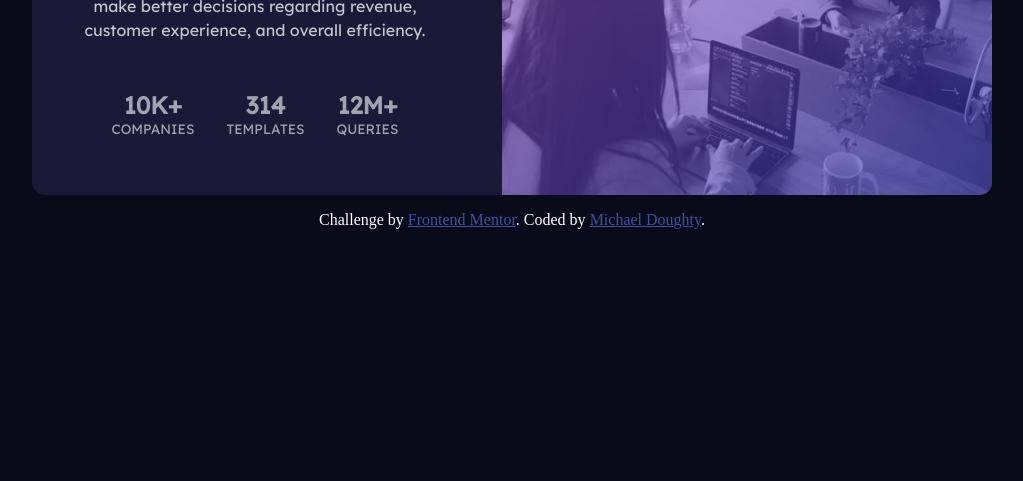
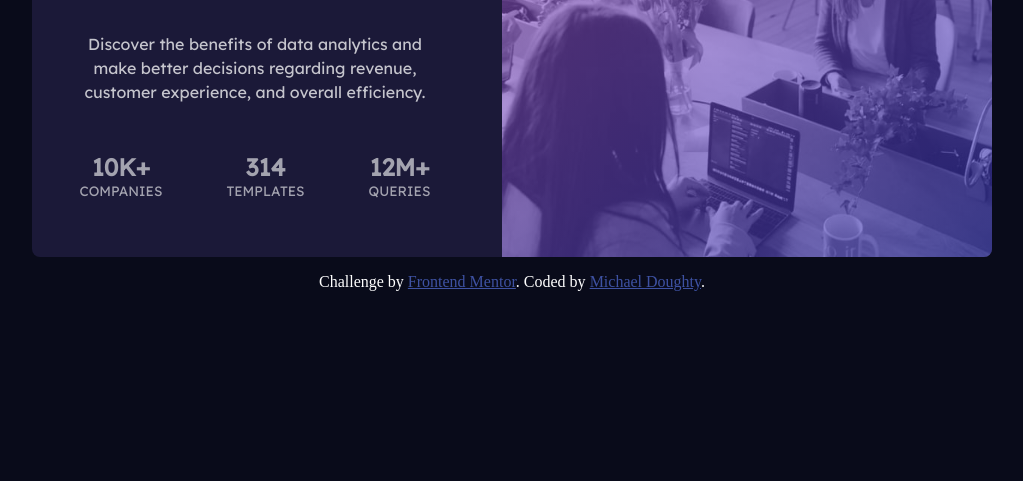
Before and after one commit to MikeDev-FrontEnd/stats-preview-card-component-main-, a plain HTML site: page index.html in a window 1280 px wide. Shown: the part 319-800 px from the top of the page, without its empty margins (128-1151 px from the left). Drawn offline with Linux system fonts and the light colour scheme.

Commit message:
minor adjustments made in the nedia query and comments added to the css

```diff
--- a/css/style.css
+++ b/css/style.css
@@ -9,6 +9,7 @@
     opacity: 0.8;
 }
 
+/* Adding color overlay to the image */
 .overlay {
     position: relative;
 }
@@ -24,23 +25,26 @@
     opacity: 0.5;
 }
 
+/* Slyling List Items */
 ul {
     margin: 0;
     list-style-type: none;
     line-height: 1.9;
 }
 
+/* Styling body */
 body {
     margin: 0;
     padding: 0;
     background: #090b1a;
 }
 
+/* Styling Container and content */
 .container {
     max-width: 375px;
     margin: 1em auto;
     background: #1b1938;
-    border-radius: .8em;
+    border-radius: .5em;
     overflow: hidden;
 }
 
@@ -96,7 +100,16 @@ body {
     color: #3e52a3;
 }
 
+/* Media query */
 @media screen and (min-width: 760px) {
+    /* Centering the container at desktop view */
+    body {
+        display: flex;
+        flex-direction: column;
+        align-content: center;
+        justify-content: center;
+        min-height: 100vh;
+    }
 
     .container {
         display: flex;
@@ -104,12 +117,12 @@ body {
         gap: 1.5rem;
         width: 80%;
         max-width: 960px;
-        margin: 7.5em auto 1em;
+        /* margin: 7.5em auto 1em;     Would also center container at desktop view */
     }
 
     .stats {
         display: flex;
-        gap: 2rem;
+        gap: 4rem;
         align-items: center;
         justify-content: center;
     }
```
